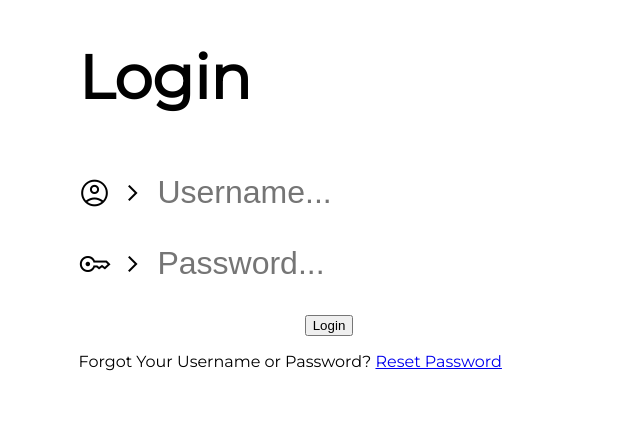
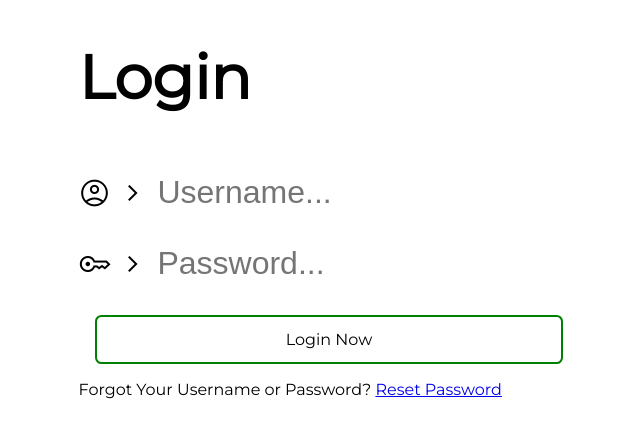
Before and after one commit to Dthomas0729/File-Manager, a Django app: page /login/ in a window 1280 px wide. Shown: the part 201-639 px from the top of the page, without its empty margins (311-951 px from the left). Run offline with Django 3.2, Linux system fonts and the light colour scheme; parts of the project's set-up code (start-up, migrations or seed data) failed here and were passed over.

Commit message:
update login button styles

```diff
--- a/file_manager/static/file_manager/css/styles.css
+++ b/file_manager/static/file_manager/css/styles.css
@@ -58,9 +58,19 @@
     width: 100%;
 }
 
-.login-btn {
+.login-btn, .login-btn button {
+    font-family: 'Montserrat', sans-serif;
     display: flex;
+    justify-content: center;
+    font-size: 1rem;
     width: 100%;
-    justify-content: center;
-    padding: 0px!important;
+    padding: 0px
 }
+
+.login-btn button {
+    margin: 0rem 1rem;
+    padding: .8rem 0rem;
+    background-color: transparent;
+    border: 2px solid green;
+    border-radius: .4rem;
+}
--- a/file_manager/templates/file_manager/registration/login.html
+++ b/file_manager/templates/file_manager/registration/login.html
@@ -98,7 +98,7 @@
         {% endfor %}
 
         <div class="login-btn">
-          <button type="submit" >Login</button>
+          <button type="submit" >Login Now</button>
         </div>
         <p class="mt-5 mb-3 text-muted">
           Forgot Your Username or Password?
```
